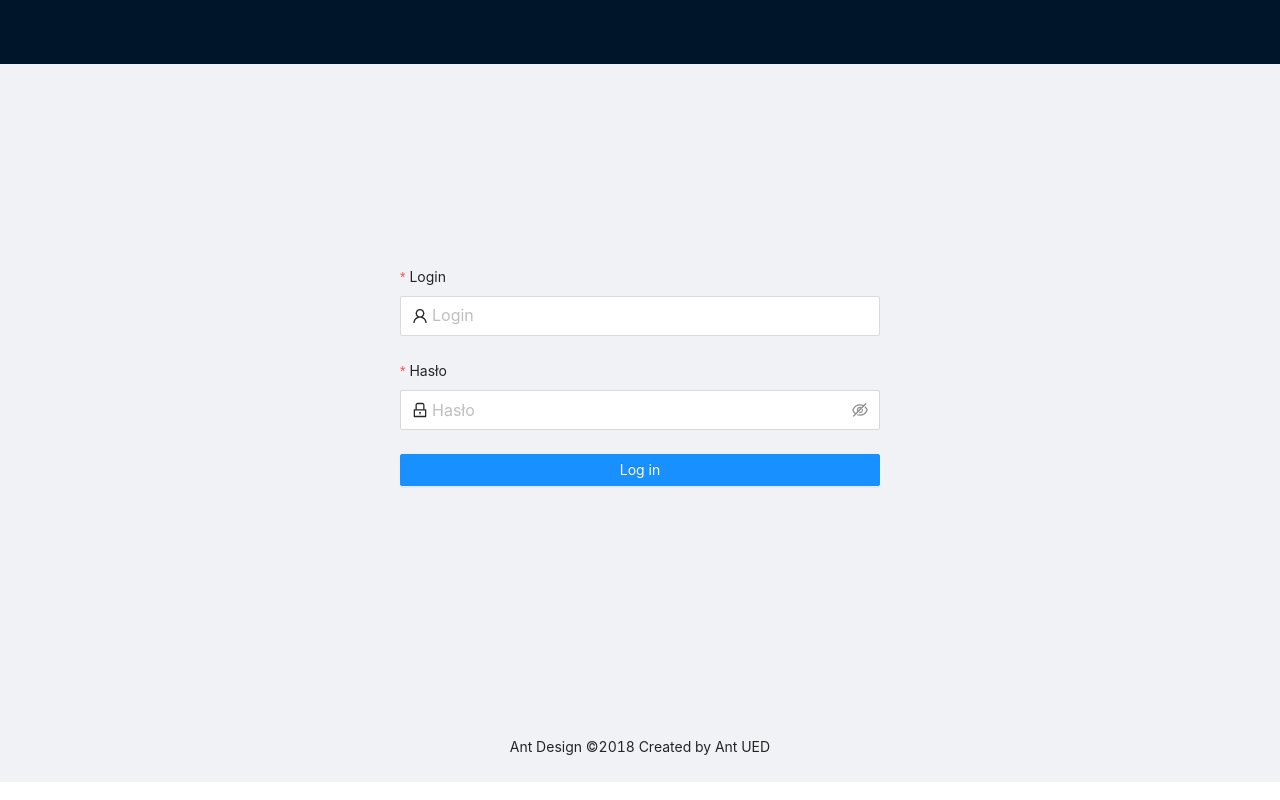
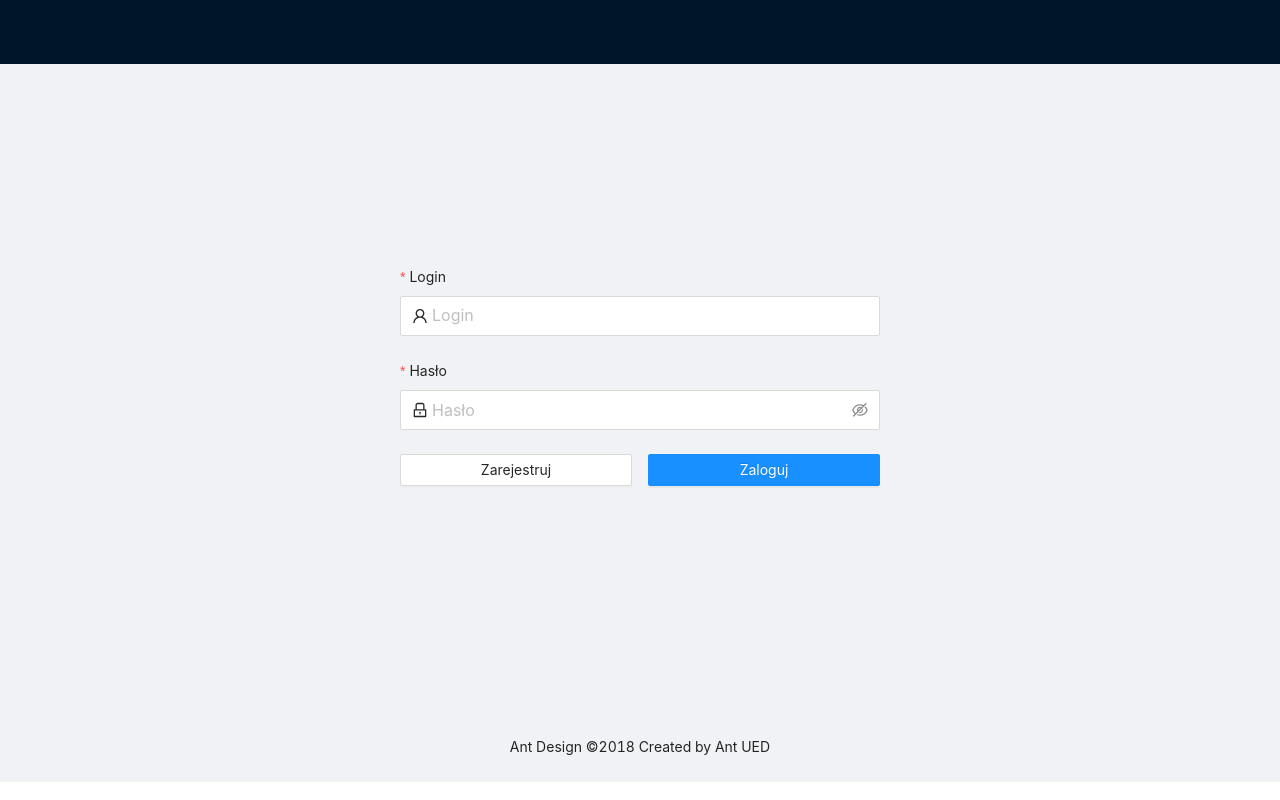
Before and after one commit to inzynierka/PatternRecogniser, a React (Create React App) app in the folder PatternRecogniser/ClientApp/: page /login in a window 1280 px wide. Built offline with nearby package versions, Linux system fonts and the light colour scheme.

Commit message:
Dodano niefunkcjonalny przycisk zarejestruj

```diff
--- a/PatternRecogniser/ClientApp/src/components/Login.tsx
+++ b/PatternRecogniser/ClientApp/src/components/Login.tsx
@@ -1,6 +1,6 @@
 import { UserOutlined, LockOutlined } from '@ant-design/icons';
-import { Row, Button, Input, Form, message, Alert } from 'antd';
-import { useContext } from 'react';
+import { Row, Button, Input, Form, message, Alert, Col, Space } from 'antd';
+import { useContext, useEffect } from 'react';
 import {useNavigate} from 'react-router-dom';
 import { useState } from 'react';
 import 'antd/dist/antd.min.css';
@@ -14,10 +14,6 @@ export default function Login(props : Props) {
     const { dispatch } = useContext(globalContext);
     const navigate = useNavigate();
     const [userNotFound, setUserNotFound] = useState(false);
-
-    const passwordValidate = (password : String) => {
-        return password.length > 0;
-    }
 
     const successfullLogIn = (user : any, token : string) => {
         setUserNotFound(false);
@@ -41,6 +37,10 @@ export default function Login(props : Props) {
         }
     }
 
+    const signInHandler = () => {
+        //navigate('/pattern-recogniser/signin', {replace: true});
+    }
+
     return (
         <div>
             <Row justify="space-around" align="middle" style={{minHeight: "81vh" }}>
@@ -60,22 +60,9 @@ export default function Login(props : Props) {
                         ]}>
                             <Input prefix={<UserOutlined className="site-form-item-icon" />} placeholder="Login" size="large" style={{ width: "60vh" }}/>
                         </Form.Item>
+
                         <Form.Item label="Hasło" name="password" hasFeedback
-                            rules={[
-                            {
-                                required: true,
-                                message: 'Proszę wprowadzić hasło!',
-                            },
-                            () => ({
-                                validator(_: any, value: String) {
-                                if (passwordValidate(value)) {
-                                    return Promise.resolve();
-                                }
-
-                                return Promise.reject();
-                                },
-                            }),
-                            ]}
+                            rules={[ {required: true, message: 'Proszę wprowadzić hasło!',} ]}
                         >
                             <Input.Password
                                 prefix={<LockOutlined className="site-form-item-icon" />}
@@ -86,9 +73,14 @@ export default function Login(props : Props) {
                             />
                         </Form.Item>
 
+
                         <Form.Item>
-                            <Button type="primary" htmlType="submit" className="login-form-button" style={{width: "60vh" }}>Log in</Button>
+                            <Row justify="space-between" style={{ width: "60vh" }}>
+                                <Button type="default" className="login-form-button" onClick={() => signInHandler()} style={{width: "29vh" }}>Zarejestruj</Button>
+                                <Button type="primary" htmlType="submit" className="login-form-button" style={{width: "29vh" }}>Zaloguj</Button>
+                            </Row>
                         </Form.Item>
+
 
                         {
                             userNotFound &&
```
